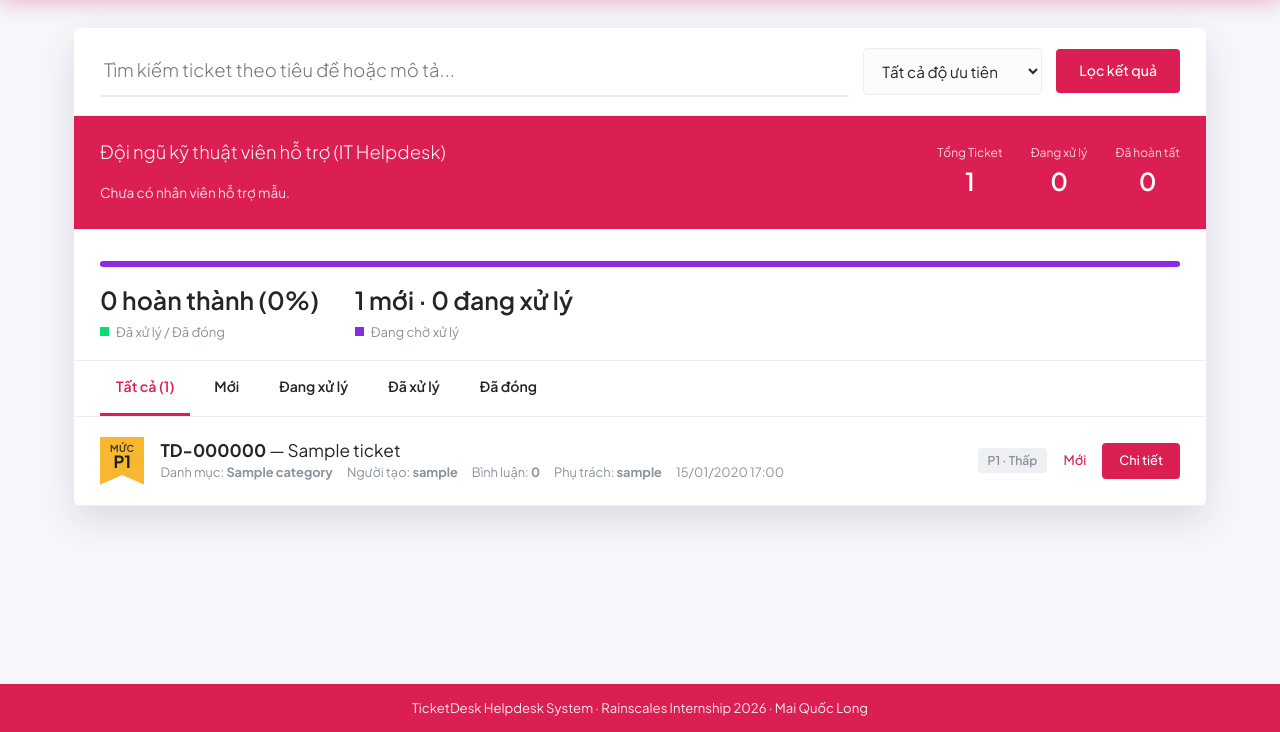
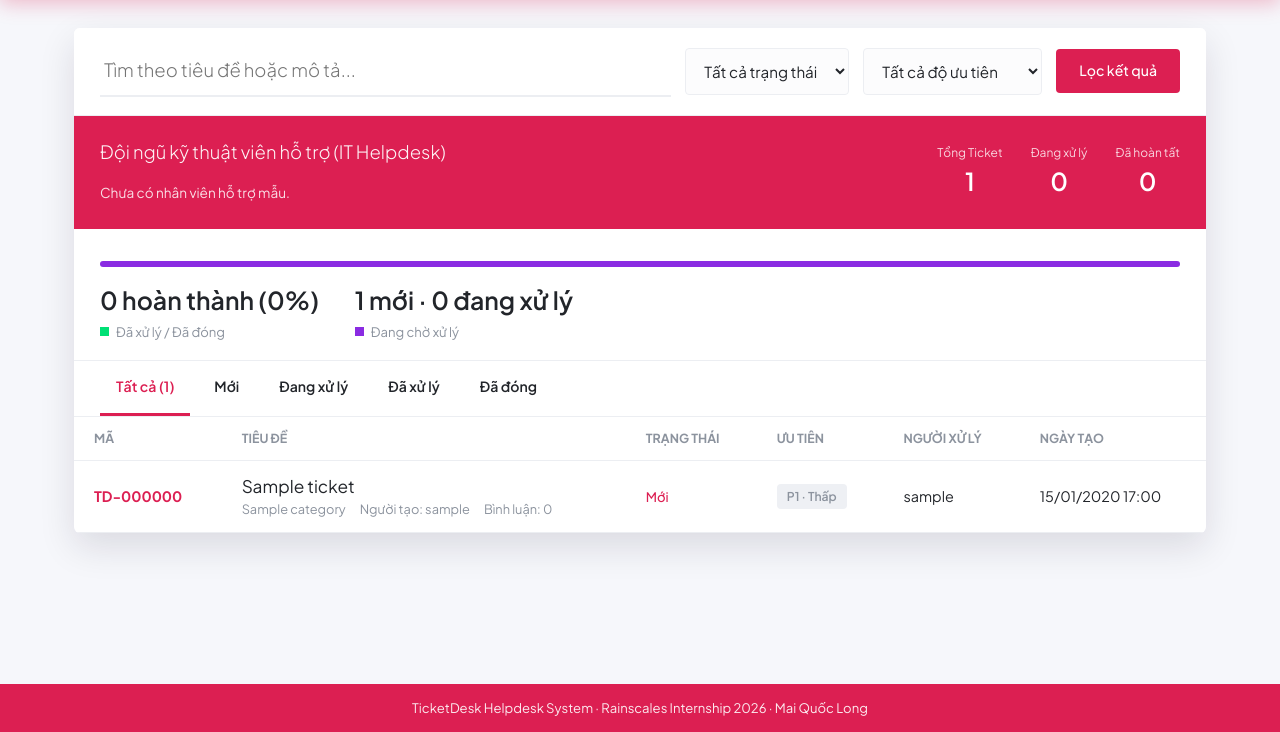
Before and after one commit to MaiQuoclong/ticketdesk, a Django app: page / in a window 1280 px wide; the page is wider, and only the part inside the window is pictured. Shown: the part 68-800 px from the top of that part. Run offline with Django 5.2, Linux system fonts and the light colour scheme; a user stored in the database is signed in; tables that the repository leaves empty hold one stand-in row (values such as "Sample post"); parts of the project's set-up code (start-up, migrations or seed data) failed here and were passed over.

Commit message:
feat(ui): màn hình Đăng nhập + Danh sách ticket theo wireframe

```diff
--- a/apps/accounts/urls.py
+++ b/apps/accounts/urls.py
@@ -1,13 +1,11 @@
 from django.contrib.auth import views as auth_views
 from django.urls import path
+
+from .views import RoleLoginView
 
 app_name = "accounts"
 
 urlpatterns = [
-    path(
-        "login/",
-        auth_views.LoginView.as_view(template_name="registration/login.html"),
-        name="login",
-    ),
+    path("login/", RoleLoginView.as_view(), name="login"),
     path("logout/", auth_views.LogoutView.as_view(), name="logout"),
 ]
--- a/apps/tickets/views.py
+++ b/apps/tickets/views.py
@@ -1,3 +1,4 @@
+import uuid
 from typing import cast
 
 from django.contrib import messages
@@ -24,6 +25,15 @@ from .services import (
 )
 
 
+def _parse_uuid(value: str | None) -> uuid.UUID | None:
+    if not value:
+        return None
+    try:
+        return uuid.UUID(value)
+    except ValueError:
+        return None
+
+
 class TicketQuerysetMixin:
     """Phân quyền dữ liệu trong get_queryset: Khách hàng chỉ thấy ticket của mình."""
 
@@ -48,14 +58,22 @@ class TicketListView(LoginRequiredMixin, TicketQuerysetMixin, ListView):
         status = self.request.GET.get("status")
         priority = self.request.GET.get("priority")
         category = self.request.GET.get("category")
+        assignee = self.request.GET.get("assignee")
         q = (self.request.GET.get("q") or "").strip()
 
         if status in Ticket.Status.values:
             qs = qs.filter(status=status)
         if priority and priority.isdigit():
             qs = qs.filter(priority=int(priority))
-        if category:
-            qs = qs.filter(category_id=category)
+        category_id = _parse_uuid(category)
+        if category_id:
+            qs = qs.filter(category_id=category_id)
+        if self._can_filter_assignee():
+            assignee_id = _parse_uuid(assignee)
+            if assignee == "none":
+                qs = qs.filter(assignee__isnull=True)
+            elif assignee_id:
+                qs = qs.filter(assignee_id=assignee_id)
         if q:
             qs = qs.filter(Q(title__icontains=q) | Q(description__icontains=q))
         comments = Comment.objects.filter(ticket=OuterRef("pk"))
@@ -66,6 +84,10 @@ class TicketListView(LoginRequiredMixin, TicketQuerysetMixin, ListView):
         return qs.annotate(
             comment_count=Coalesce(Subquery(comment_count, output_field=IntegerField()), 0)
         )
+
+    def _can_filter_assignee(self) -> bool:
+        user = self.request.user
+        return isinstance(user, User) and user.role != User.Role.CUSTOMER
 
     def get_context_data(self, **kwargs):
         ctx = super().get_context_data(**kwargs)
@@ -88,6 +110,12 @@ class TicketListView(LoginRequiredMixin, TicketQuerysetMixin, ListView):
         ctx["current_status"] = self.request.GET.get("status", "")
         ctx["current_priority"] = self.request.GET.get("priority", "")
         ctx["current_q"] = self.request.GET.get("q", "")
+        ctx["current_assignee"] = self.request.GET.get("assignee", "")
+        ctx["can_filter_assignee"] = self._can_filter_assignee()
+        if ctx["can_filter_assignee"]:
+            ctx["assignee_choices"] = User.objects.filter(
+                role=User.Role.AGENT, is_active=True
+            ).order_by("username")
         ctx["agents"] = User.objects.filter(role=User.Role.AGENT, is_active=True)[:6]
         return ctx
 
--- a/static/css/style.css
+++ b/static/css/style.css
@@ -860,3 +860,71 @@ a {
     margin-top: 16px;
   }
 }
+
+.mv-login-error {
+  background: rgba(220, 31, 82, 0.35);
+  border: 1px solid rgba(255, 255, 255, 0.4);
+  padding: 10px 14px;
+  border-radius: 4px;
+  margin-bottom: 22px;
+  font-size: 0.85rem;
+}
+
+.mv-login-hint {
+  margin-top: 30px;
+  font-size: 0.78rem;
+  opacity: 0.82;
+  line-height: 1.6;
+}
+
+.mv-filter-select {
+  width: auto;
+  min-width: 160px;
+}
+
+.mv-ticket-table td {
+  vertical-align: middle;
+}
+
+.mv-ticket-table tbody tr:hover {
+  background: #fafbfd;
+}
+
+.mv-ticket-code {
+  font-weight: 700;
+  color: var(--mv-crimson);
+}
+
+.mv-muted {
+  color: var(--mv-muted);
+  font-size: 0.85rem;
+}
+
+.mv-empty {
+  padding: 48px 26px;
+  text-align: center;
+  color: var(--mv-muted);
+}
+
+.mv-pagination {
+  padding: 18px 26px;
+  display: flex;
+  justify-content: space-between;
+  align-items: center;
+  flex-wrap: wrap;
+  gap: 12px;
+}
+
+@media (max-width: 576px) {
+  .mv-search-bar {
+    padding: 14px;
+  }
+
+  .mv-search-bar > * {
+    width: 100%;
+  }
+
+  .mv-filter-select {
+    min-width: 0;
+  }
+}
--- /dev/null
+++ b/templates/tickets/_table.html
@@ -0,0 +1,59 @@
+{% load ticket_tags %}
+<div id="ticket-table">
+  <div class="table-responsive">
+    <table class="mv-table mv-ticket-table">
+      <thead>
+        <tr>
+          <th scope="col">Mã</th>
+          <th scope="col">Tiêu đề</th>
+          <th scope="col">Trạng thái</th>
+          <th scope="col">Ưu tiên</th>
+          <th scope="col">Người xử lý</th>
+          <th scope="col">Ngày tạo</th>
+        </tr>
+      </thead>
+      <tbody>
+        {% for ticket in tickets %}
+          <tr>
+            <td class="text-nowrap"><a href="{% url 'tickets:detail' ticket.pk %}" class="mv-ticket-code">{{ ticket.short_id }}</a></td>
+            <td>
+              <a href="{% url 'tickets:detail' ticket.pk %}" class="mv-ticket-title">{{ ticket.title }}</a>
+              <div class="mv-ticket-meta">
+                <span>{{ ticket.category.name }}</span>
+                <span>Người tạo: {{ ticket.created_by.username }}</span>
+                <span>Bình luận: {{ ticket.comment_count }}</span>
+              </div>
+            </td>
+            <td class="text-nowrap">{{ ticket|status_badge }}</td>
+            <td class="text-nowrap">{{ ticket|priority_badge }}</td>
+            <td class="text-nowrap">{% if ticket.assignee %}{{ ticket.assignee.username }}{% else %}<span class="mv-muted">Chưa gán</span>{% endif %}</td>
+            <td class="text-nowrap">{{ ticket.created_at|date:"d/m/Y H:i" }}</td>
+          </tr>
+        {% empty %}
+          <tr>
+            <td colspan="6" class="mv-empty">
+              Chưa có ticket nào phù hợp với bộ lọc hiện tại.
+              <div class="mt-3">
+                <a href="{% url 'tickets:create' %}" class="mv-btn mv-btn-crimson">+ Tạo ticket</a>
+              </div>
+            </td>
+          </tr>
+        {% endfor %}
+      </tbody>
+    </table>
+  </div>
+
+  {% if is_paginated %}
+    <nav class="mv-pagination" aria-label="Phân trang">
+      <span class="mv-muted">Trang {{ page_obj.number }} / {{ page_obj.paginator.num_pages }} · {{ page_obj.paginator.count }} ticket</span>
+      <div class="d-flex gap-2">
+        {% if page_obj.has_previous %}
+          <a href="{% querystring page=page_obj.previous_page_number %}" class="mv-btn mv-btn-ghost">← Trước</a>
+        {% endif %}
+        {% if page_obj.has_next %}
+          <a href="{% querystring page=page_obj.next_page_number %}" class="mv-btn mv-btn-crimson">Tiếp →</a>
+        {% endif %}
+      </div>
+    </nav>
+  {% endif %}
+</div>
--- a/templates/tickets/ticket_list.html
+++ b/templates/tickets/ticket_list.html
@@ -4,27 +4,36 @@
 
 {% block content %}
 <div class="mv-card">
-  <form method="get" class="mv-search-bar">
-    <input
-      type="search"
-      name="q"
-      value="{{ current_q }}"
-      class="mv-search-input"
-      placeholder="Tìm kiếm ticket theo tiêu đề hoặc mô tả..."
-    >
-    <select name="priority" class="mv-select" style="width: auto; min-width: 150px;">
+  <form method="get" class="mv-search-bar" role="search" aria-label="Lọc ticket">
+    <label for="f-q" class="visually-hidden">Từ khóa</label>
+    <input type="search" id="f-q" name="q" value="{{ current_q }}" class="mv-search-input"
+           placeholder="Tìm theo tiêu đề hoặc mô tả...">
+    <label for="f-status" class="visually-hidden">Trạng thái</label>
+    <select id="f-status" name="status" class="mv-select mv-filter-select">
+      <option value="">Tất cả trạng thái</option>
+      {% for code, label in status_choices %}
+        <option value="{{ code }}" {% if current_status == code %}selected{% endif %}>{{ label }}</option>
+      {% endfor %}
+    </select>
+    <label for="f-priority" class="visually-hidden">Độ ưu tiên</label>
+    <select id="f-priority" name="priority" class="mv-select mv-filter-select">
       <option value="">Tất cả độ ưu tiên</option>
       {% for val, label in priority_choices %}
-        <option value="{{ val }}" {% if current_priority == val|stringformat:"s" %}selected{% endif %}>
-          Ưu tiên: {{ label }}
-        </option>
+        <option value="{{ val }}" {% if current_priority == val|stringformat:"s" %}selected{% endif %}>Ưu tiên: {{ label }}</option>
       {% endfor %}
     </select>
-    {% if current_status %}
-      <input type="hidden" name="status" value="{{ current_status }}">
+    {% if can_filter_assignee %}
+      <label for="f-assignee" class="visually-hidden">Người xử lý</label>
+      <select id="f-assignee" name="assignee" class="mv-select mv-filter-select">
+        <option value="">Tất cả người xử lý</option>
+        <option value="none" {% if current_assignee == "none" %}selected{% endif %}>Chưa gán</option>
+        {% for agent in assignee_choices %}
+          <option value="{{ agent.pk }}" {% if current_assignee == agent.pk|stringformat:"s" %}selected{% endif %}>{{ agent.username }}</option>
+        {% endfor %}
+      </select>
     {% endif %}
     <button type="submit" class="mv-btn mv-btn-crimson">Lọc kết quả</button>
-    {% if current_q or current_priority or current_status %}
+    {% if current_q or current_priority or current_status or current_assignee %}
       <a href="{% url 'tickets:list' %}" class="mv-btn mv-btn-ghost">Xóa lọc</a>
     {% endif %}
   </form>
@@ -90,64 +99,6 @@
     {% endfor %}
   </nav>
 
-  <div>
-    {% for ticket in tickets %}
-      <div class="mv-ticket-item">
-        <div class="mv-ticket-main">
-          <div class="mv-ribbon">
-            <span class="mv-ribbon-label">MỨC</span>
-            <span class="mv-ribbon-val">P{{ ticket.priority }}</span>
-          </div>
-
-          <div>
-            <a href="{% url 'tickets:detail' ticket.pk %}" class="mv-ticket-title">
-              <strong>{{ ticket.short_id }}</strong> — {{ ticket.title }}
-            </a>
-            <div class="mv-ticket-meta">
-              <span>Danh mục: <strong>{{ ticket.category.name }}</strong></span>
-              <span>Người tạo: <strong>{{ ticket.created_by.username }}</strong></span>
-              <span>Bình luận: <strong>{{ ticket.comment_count }}</strong></span>
-              <span>
-                Phụ trách:
-                <strong>{% if ticket.assignee %}{{ ticket.assignee.username }}{% else %}Chưa gán{% endif %}</strong>
-              </span>
-              <span>{{ ticket.created_at|date:"d/m/Y H:i" }}</span>
-            </div>
-          </div>
-        </div>
-
-        <div style="display: flex; align-items: center; gap: 16px;">
-          {{ ticket|priority_badge }}
-          {{ ticket|status_badge }}
-          <a href="{% url 'tickets:detail' ticket.pk %}" class="mv-btn mv-btn-crimson" style="padding: 7px 16px; font-size: 0.8rem;">
-            Chi tiết
-          </a>
-        </div>
-      </div>
-    {% empty %}
-      <div style="padding: 48px 26px; text-align: center; color: var(--mv-muted);">
-        Chưa có ticket nào phù hợp với bộ lọc hiện tại.
-        <div style="margin-top: 14px;">
-          <a href="{% url 'tickets:create' %}" class="mv-btn mv-btn-crimson">+ Tạo ticket đầu tiên</a>
-        </div>
-      </div>
-    {% endfor %}
-  </div>
-
-  {% if is_paginated %}
-    <div style="padding: 18px 26px; display: flex; justify-content: space-between; align-items: center;">
-      <span style="font-size: 0.85rem; color: var(--mv-muted);">
-        Trang {{ page_obj.number }} / {{ page_obj.paginator.num_pages }}
-      </span>
-      <div style="display: flex; gap: 8px;">
-        {% if page_obj.has_previous %}
-          <a href="{% querystring page=page_obj.previous_page_number %}" class="mv-btn mv-btn-ghost">← Trước</a>
-        {% endif %}
-        {% if page_obj.has_next %}
-          <a href="{% querystring page=page_obj.next_page_number %}" class="mv-btn mv-btn-crimson">Tiếp →</a>
-        {% endif %}
-      </div>
-    </div>
-  {% endif %}
+  {% include "tickets/_table.html" %}
 </div>
 {% endblock %}
```
Also changed, not shown: apps/accounts/views.py (added, +15 -0 lines), apps/tickets/tests/test_week9_screens.py (added, +147 -0 lines), templates/registration/login.html (+21 -10 lines).
